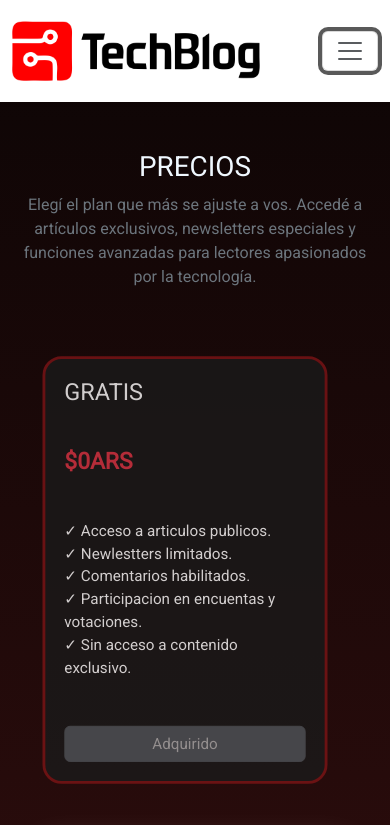
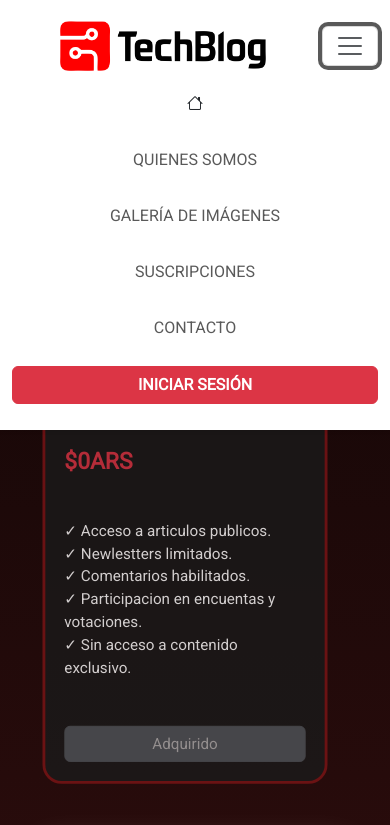
Before and after one commit to gshgaston/Blog-Boostrap-Rolling, a plain HTML site: page pages/planes.html in a window 390 px wide. Both pictures are taken after a click on the button 350 px from the left and 51 px from the top of the page. Shown: the top 825 px of the page. Drawn offline with nearby package versions, Linux system fonts and the light colour scheme.

Commit message:
Correccion de Link en Contacto, Galeria de Imagenes, Planes, privacidad, legales, correccion botones color navbar

```diff
--- a/css/contacto.css
+++ b/css/contacto.css
@@ -85,3 +85,39 @@ button {
 button:hover {
   box-shadow: 0 0 10px 3px #f44336;
 }
+
+/* ==========================
+NAVBAR
+========================== */
+.navbar-nav .nav-link:hover {
+    color: #e50914;
+    /* rojo unificado */
+    font-weight: 500;
+}
+
+.navbar .btn-danger {
+    font-weight: 600;
+    text-transform: uppercase;
+}
+
+/* Responsive Navbar */
+@media (max-width: 992px) {
+    .navbar-brand {
+        margin: 0 auto;
+        /* Centrar logo */
+    }
+
+    .navbar-nav {
+        text-align: center;
+        margin: 0 auto;
+    }
+
+    .navbar-nav .nav-item {
+        margin: 0.5rem 0;
+    }
+
+    .navbar .btn-danger {
+        display: block;
+        margin: 10px auto;
+        /* Centrar botón */
+    }
--- a/css/galeria-de-img.css
+++ b/css/galeria-de-img.css
@@ -20,3 +20,39 @@ body {
   max-height: 80vh;
   object-fit: contain;
 }
+
+/* ==========================
+NAVBAR
+========================== */
+.navbar-nav .nav-link:hover {
+    color: #e50914;
+    /* rojo unificado */
+    font-weight: 500;
+}
+
+.navbar .btn-danger {
+    font-weight: 600;
+    text-transform: uppercase;
+}
+
+/* Responsive Navbar */
+@media (max-width: 992px) {
+    .navbar-brand {
+        margin: 0 auto;
+        /* Centrar logo */
+    }
+
+    .navbar-nav {
+        text-align: center;
+        margin: 0 auto;
+    }
+
+    .navbar-nav .nav-item {
+        margin: 0.5rem 0;
+    }
+
+    .navbar .btn-danger {
+        display: block;
+        margin: 10px auto;
+        /* Centrar botón */
+    }
--- a/css/planes.css
+++ b/css/planes.css
@@ -138,3 +138,39 @@ a{
     text-decoration: none;
     color: #dc3545;
 }
+
+/* ==========================
+NAVBAR
+========================== */
+.navbar-nav .nav-link:hover {
+    color: #e50914;
+    /* rojo unificado */
+    font-weight: 500;
+}
+
+.navbar .btn-danger {
+    font-weight: 600;
+    text-transform: uppercase;
+}
+
+/* Responsive Navbar */
+@media (max-width: 992px) {
+    .navbar-brand {
+        margin: 0 auto;
+        /* Centrar logo */
+    }
+
+    .navbar-nav {
+        text-align: center;
+        margin: 0 auto;
+    }
+
+    .navbar-nav .nav-item {
+        margin: 0.5rem 0;
+    }
+
+    .navbar .btn-danger {
+        display: block;
+        margin: 10px auto;
+        /* Centrar botón */
+    }
--- a/pages/planes.html
+++ b/pages/planes.html
@@ -16,23 +16,22 @@
 <body>
      <nav class="navbar navbar-expand-lg navbar-light bg-white shadow-sm py-3 fixed-top">
             <div class="container">
-            <a class="navbar-brand fw-bold text-dark" href="../index.html">
-                <img src="../img/logo-nav.png" alt="logo" class="me-2" style="max-height: 60px">
+                <a class="navbar-brand fw-bold text-dark mx-lg-0 mx-auto" href="../index.html">
+                    <img src="../img/01 Logo Full Color.png" alt="Logo de TechBlog" class="me-2"
+                        style="max-height: 50px;">
                 </a>
                 <button class="navbar-toggler" type="button" data-bs-toggle="collapse" data-bs-target="#navbarNav">
                     <span class="navbar-toggler-icon"></span>
                 </button>
-            <div class="collapse navbar-collapse justify-content-end" id="navbarNav">
-                <ul class="navbar-nav me-3">
-                    <li class="nav-item">
-                        <a class="nav-link text-dark" href="../index.html"><i class="bi bi-house"></i></a>
-                    </li>
+                <div class="collapse navbar-collapse justify-content-end text-lg-end text-center" id="navbarNav">
+                    <ul class="navbar-nav me-lg-3 mx-auto">
+                        <li class="nav-item"><a class="nav-link text-dark" href="../index.html"><i class="bi bi-house"></i></a></li>
                         <li class="nav-item"><a class="nav-link" href="./quienes-somos.html">QUIENES SOMOS</a></li>
                         <li class="nav-item"><a class="nav-link" href="./galeria-de-img.html">GALERÍA DE IMÁGENES</a></li>
                         <li class="nav-item"><a class="nav-link" href="./planes.html">SUSCRIPCIONES</a></li>
                         <li class="nav-item"><a class="nav-link" href="./contacto.html">CONTACTO</a></li>
                     </ul>
-                <a href="./login.html" class="btn btn-danger">INICIAR SESIÓN</a>
+                    <a href="../pages/login.html" class="btn btn-danger d-lg-inline-block mx-lg-0 mx-auto">INICIAR SESIÓN</a>
                 </div>
             </div>
         </nav>
@@ -132,7 +131,7 @@
             </div>
         </div>
     </footer>
-
+<script src="https://cdn.jsdelivr.net/npm/bootstrap@5.3.3/dist/js/bootstrap.bundle.min.js"></script>
 </body>
 
 </html>
```
Also changed, not shown: index.html (+4 -2 lines), pages/avisos-legales.html (+12 -11 lines), pages/contacto.html (+9 -10 lines), pages/galeria-de-img.html (+14 -11 lines), pages/privacidad.html (+10 -11 lines), pages/quienes-somos.html (+7 -8 lines), 1 other file. Lines whose indentation alone changed are shown as unchanged.
